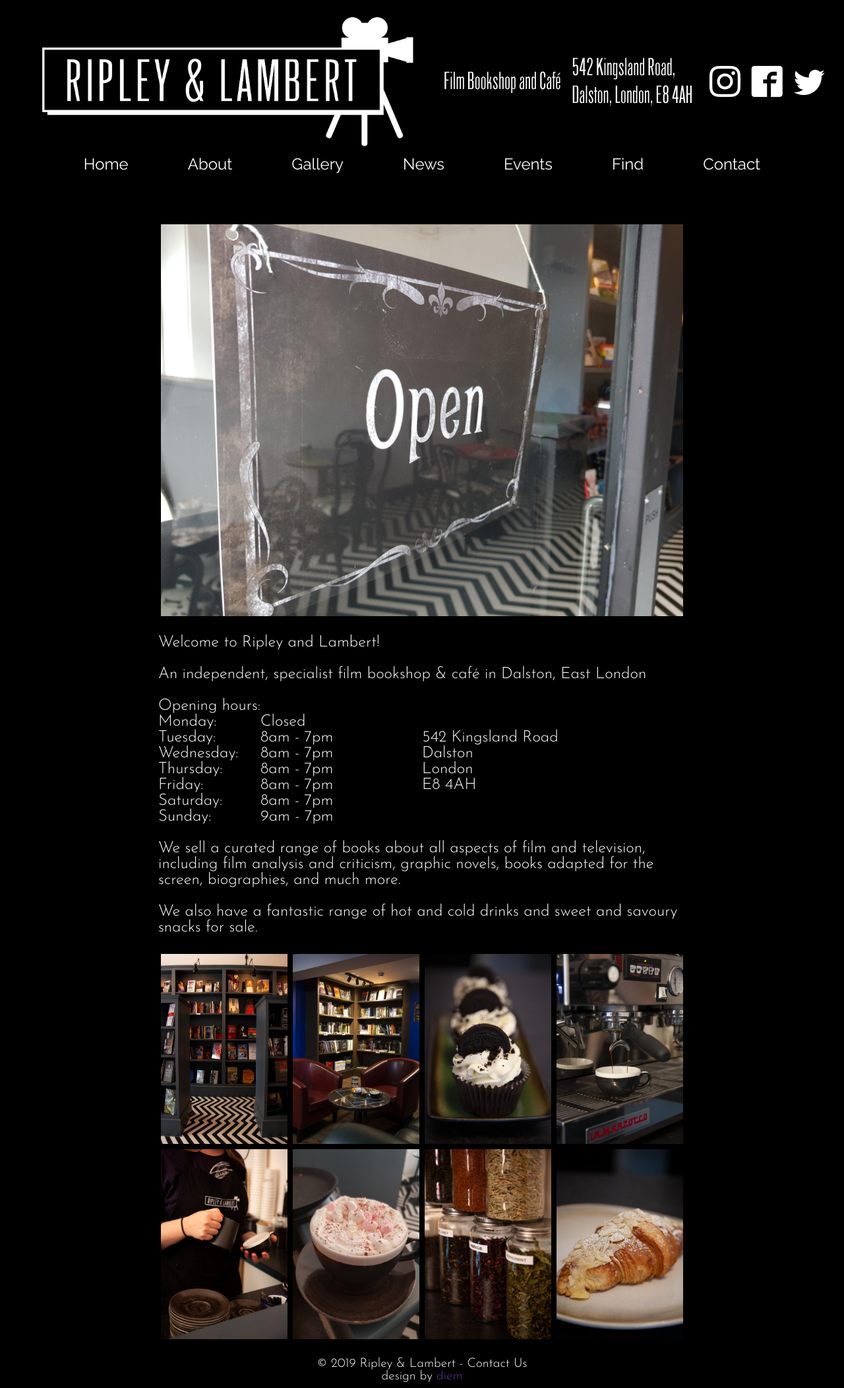
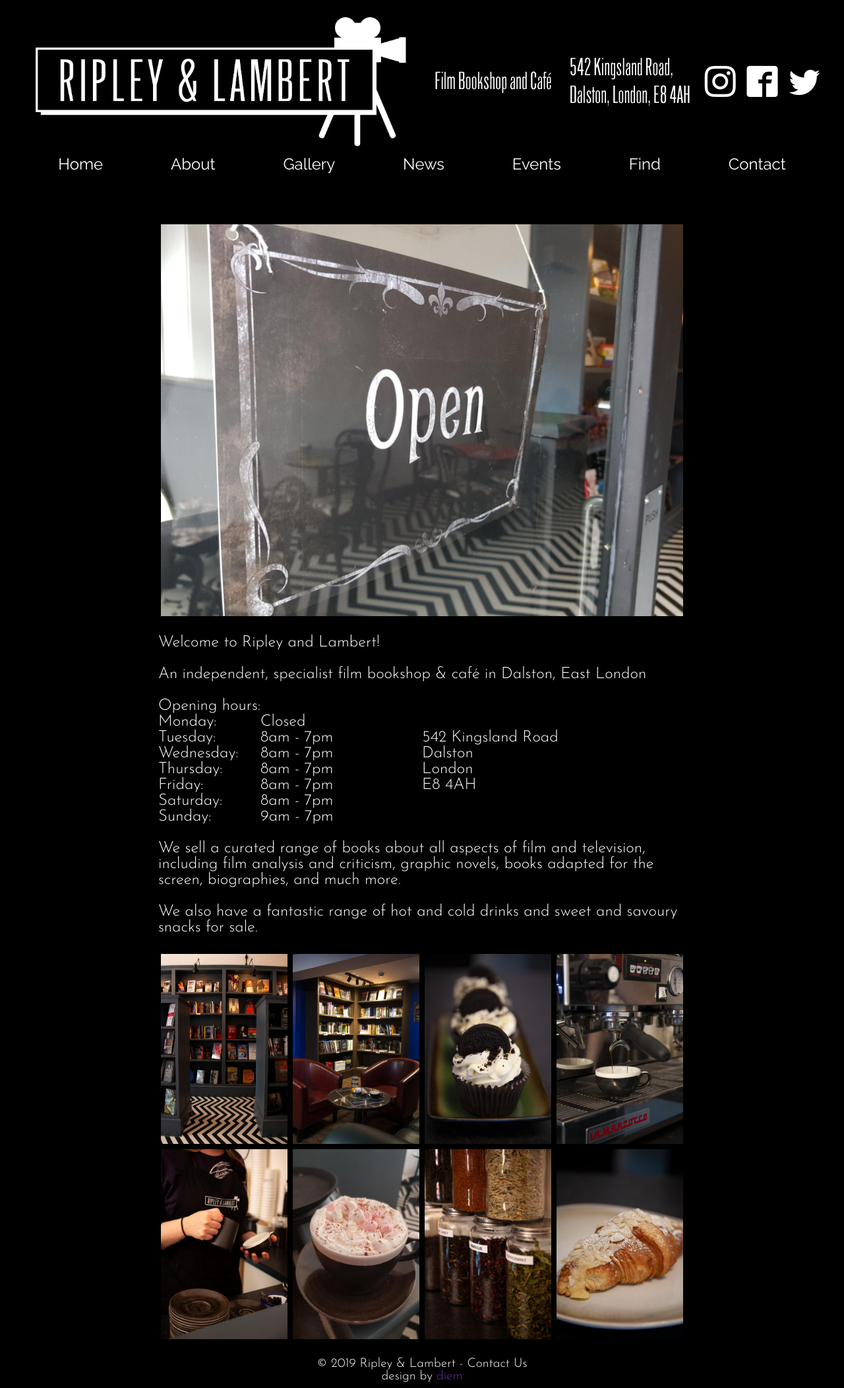
Before and after one commit to ripandlamb/ripandlamb, a Jekyll site: the page built from index.md, in a window 1280 px wide. Shown: the whole page at 66% size. Built offline with Jekyll 4.4.1, drawn with Linux system fonts in a browser that asks for light colours.

Commit message:
stopped hedging my bets on the widths of various elements

```diff
--- a/_layouts/default.html
+++ b/_layouts/default.html
@@ -10,7 +10,7 @@
     <meta nsme="description" content="{{ site.description }}" />
     <link rel="shortcut icon" href="{{ site.baseurl }}/images/logo.png" />
     <link rel="canonical" href="{{ site.baseurl }}{{ page.url }}" />
-    <title>{% if page.title %}{{ page.title }} | {% endif %}Ripley and Lambert | 🎥</title>
+    <title>{% if page.title %}{{ page.title }} | {% endif %}Ripley &amp; Lambert | 🎥</title>
 </head>
 <body>
     <header>
--- a/style.scss
+++ b/style.scss
@@ -22,7 +22,7 @@ body {
     font-size: 1.5em;
     color: white;
     background: black;
-    @media only screen and (max-width:40em) {
+    @media only screen and (width:40em) {
         font-size: 1em;
     }
 }
@@ -42,41 +42,41 @@ header {
     display: flex;
     background: black;
     flex-flow: row wrap;
-    justify-content: space-evenly;
+    justify-content: space-around;
     align-items: center;
     p {
-        max-width: 15vw;
-        @media only screen and (max-width:50rem) and (min-width:40rem)  {
+        width: 15vw;
+        @media only screen and (width:50rem) and (width:40rem)  {
             font-size: 0.8em;
         }
     }
     h1 {
-        max-width: 15vw;
+        width: 15vw;
     }
     img {
         min-height: 4rem;
-        min-width: 50%;
+        width: 50%;
     }
     > ul {
-        max-width: 15vw;
+        width: 15vw;
         list-style-type: none;
         font-family: icomoon;
         padding-left: 0;
         & li {
             display: inline-block;
             font-size: 1.4em;
-            @media only screen and (max-width:50rem){
+            @media only screen and (width:50rem){
                 font-size: 1em;
                 display: block;
             }
         }
     }
-    @media only screen and (max-width:40rem){
+    @media only screen and (width:40rem){
         img {
-            max-width: 100vw;
+            width: 100vw;
         }
         h1, p {
-            max-width: 35vw;
+            width: 35vw;
         }
     }
 }
@@ -92,14 +92,14 @@ nav {
         list-style-type: none;
         display: flex;
         flex-direction: row;
-        justify-content: space-evenly;
+        justify-content: space-around;
         align-items: center;
         padding-left: 0;
         li {
             a {
                 text-decoration: none;
                 text-align: center;
-                @media only screen and (max-width:30rem) {
+                @media only screen and (width:30rem) {
                     font-family: icomoon;
                 }
             }
@@ -118,7 +118,7 @@ nav {
 }
 
 main {
-    max-width: 50rem;
+    width: 50rem;
     margin: auto;
     p {
         display: flex;
@@ -151,11 +151,11 @@ h1  {
 }
 
 .hero {
-    max-width: 100%;
+    width: 100%;
 }
 
 img {
-    max-width: 25%;
+    width: 25%;
     border: 4px solid black;
 }
 
@@ -176,11 +176,11 @@ img {
 
 h3 + img {
     float:right;
-    min-width: 30%;
+    width: 30%;
 }
 
 #opening {
-    min-width: 50%;
+    width: 50%;
     display: flex;
     flex-flow: row nowrap;
     align-items: flex-end;
@@ -191,9 +191,9 @@ h3 + img {
 
 aside {
     float: right;
-    min-width: 50%;
+    width: 50%;
     margin-top: 2em;
-    @media only screen and (max-width:25rem) {
+    @media only screen and (width:25rem) {
         float: none;
         margin-bottom: 1em;
     }
@@ -228,7 +228,7 @@ article {
     margin-top: -25em;
     scrollbar-width: thin;
     scrollbar-color: rebeccapurple black;
-    @media only screen and (max-width:30rem) {
+    @media only screen and (width:30rem) {
         margin-top: -15rem;
     }
 }
```
Also changed, not shown: images/17.jpg.
